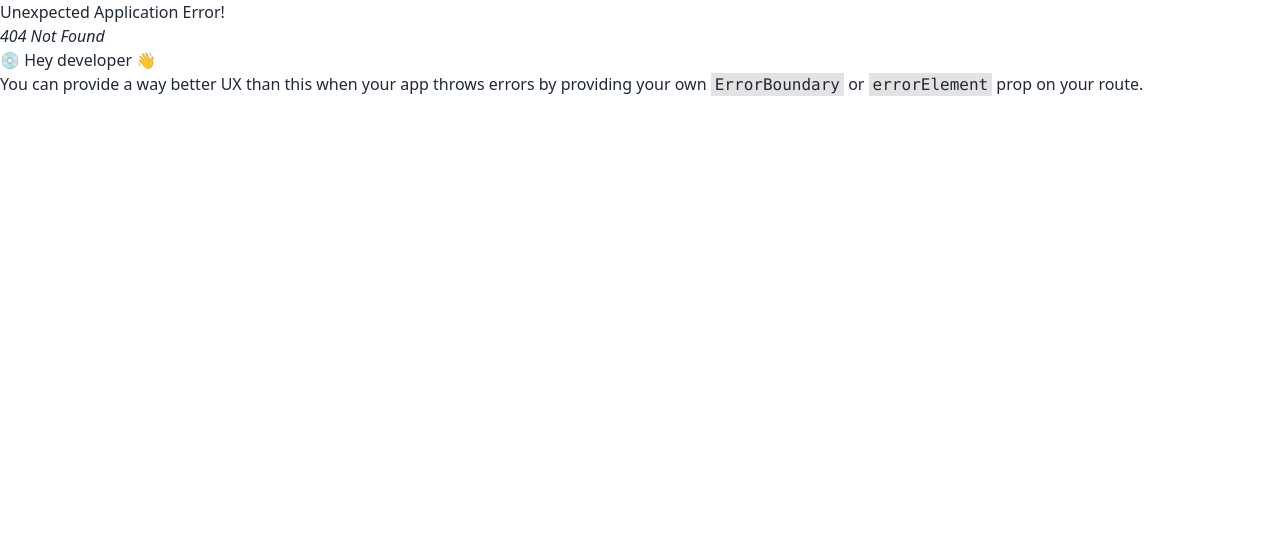
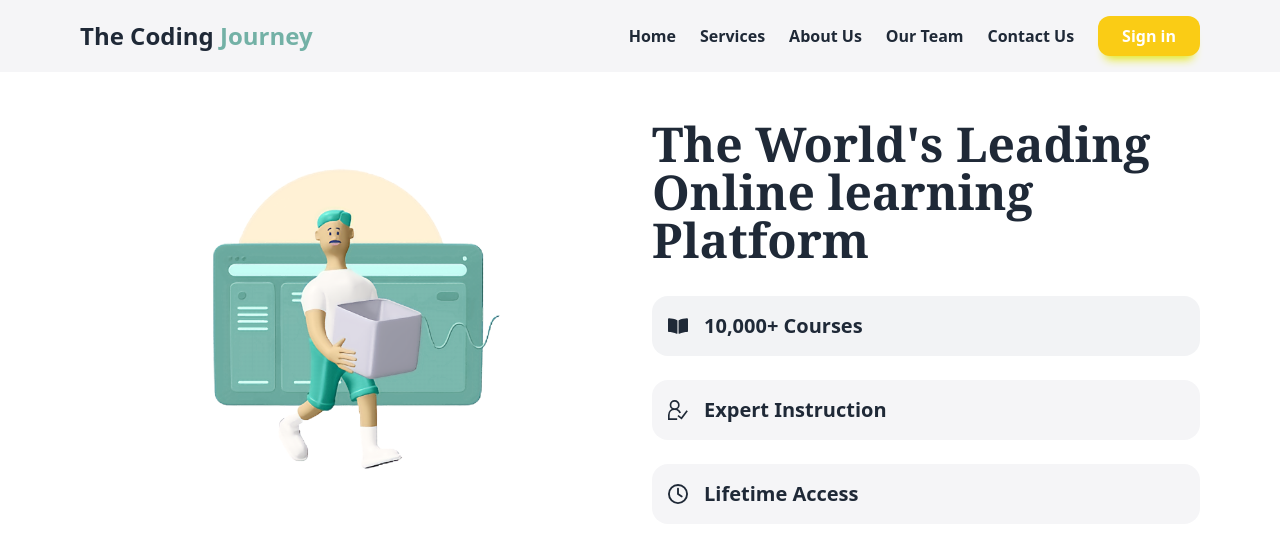
Before and after one commit to MdFuadAmir/the-code-jurney, a React app: page /aboutus in a window 1280 px wide. Before the commit this address had no page. Shown: the top 542 px of the page. Built offline with nearby package versions, Linux system fonts and the light colour scheme; the HTML template or start-up script is replaced by a standard one.

Commit message:
added about us section

```diff
--- /dev/null
+++ b/src/Component/Aboutus/Aboutus.jsx
@@ -0,0 +1,37 @@
+import aboutimg from"../../assets/education-loGlJHVh.png"
+import { FaRegClock } from "react-icons/fa6";
+import { FaBookOpen } from "react-icons/fa";
+import { GrUserExpert } from "react-icons/gr";
+const Aboutus = () => {
+    return (
+        <section className="">
+            <div className="max-w-6xl mx-auto px-4 py-6 md:py-12 flex flex-col md:flex-row items-center justify-between gap-6">
+                <div className="w-full md:w-1/2 flex items-center justify-center">
+                    <img src={aboutimg} alt="" className="w-[300px]"/>
+                </div>
+                <div className="w-full md:w-1/2">
+                <h1 className="text-4xl md:text-5xl font-bold font-serif mb-8">The World's Leading Online learning Platform</h1>
+                <div className="space-y-6">
+                <div className="flex items-center gap-4 px-4 py-4 text-xl font-semibold bg-gray-200/50 rounded-2xl duration-300 hover:bg-white hover:shadow-[15px_15px_15px_15px_#f7f7f7]">
+                    <FaBookOpen/>
+                    <p>10,000+ Courses</p>
+                </div>
+                <div className="flex items-center gap-4 px-4 py-4 text-xl font-semibold bg-gray-200/40 rounded-2xl duration-300 hover:bg-white hover:shadow-[15px_15px_15px_15px_#f7f7f7]">
+                    <GrUserExpert/>
+                    <p>Expert Instruction</p>
+                </div>
+                <div className="flex items-center gap-4 px-4 py-4 text-xl font-semibold bg-gray-200/40 rounded-2xl duration-300 hover:bg-white hover:shadow-[15px_15px_15px_15px_#f7f7f7]">
+                    <FaRegClock/>
+                    <p>Lifetime Access</p>
+                </div>
+                </div>
+
+                </div>
+
+            </div>
+
+        </section>
+    );
+};
+
+export default Aboutus;
--- a/src/Component/Home/Home.jsx
+++ b/src/Component/Home/Home.jsx
@@ -1,3 +1,4 @@
+import Aboutus from "../Aboutus/Aboutus";
 import Hero from "../Hero/Hero";
 import Service from "../Service/Service";
 
@@ -7,6 +8,7 @@ const Home = () => {
         <div>
             <Hero/>
             <Service/>
+            <Aboutus/>
         </div>
     );
 };
```
Also changed, not shown: src/Router/Router.jsx (+6 -1 lines).
